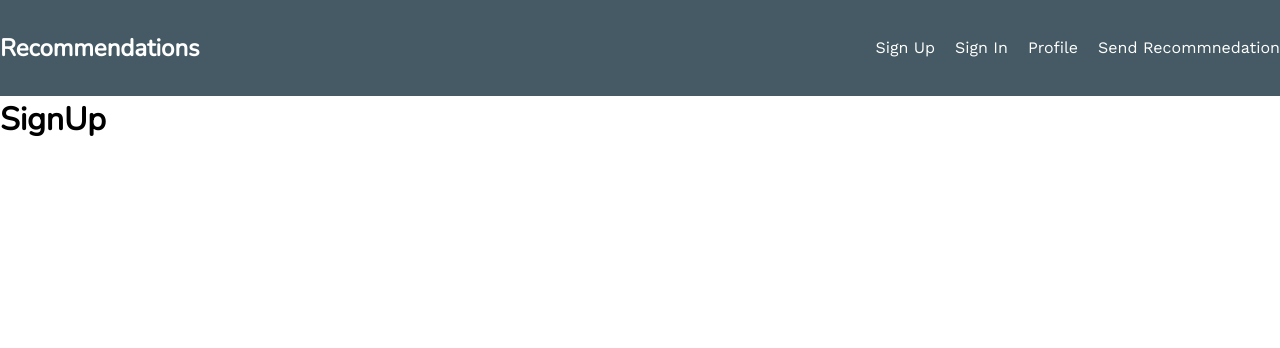
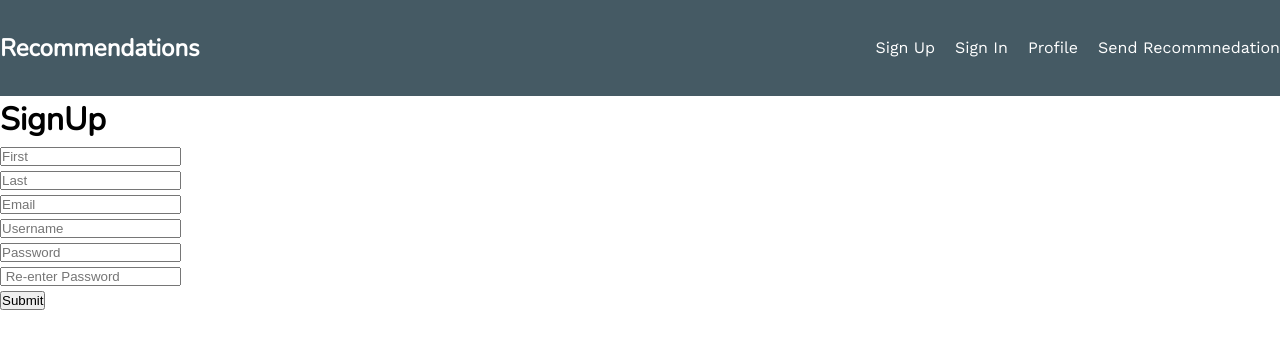
Before and after one commit to cooltable/recommendations-, a Vue app in the folder client/: page /#/register in a window 1280 px wide. Shown: the top 348 px of the page. Built offline with nearby package versions, Linux system fonts and the light colour scheme.

Commit message:
updated forms for register and login

```diff
--- a/client/package.json
+++ b/client/package.json
@@ -8,6 +8,7 @@
     "lint": "vue-cli-service lint"
   },
   "dependencies": {
+    "axios": "^0.18.0",
     "material-icons": "^0.2.3",
     "typography": "^0.16.17",
     "vue": "^2.5.17",
--- a/client/src/components/form.vue
+++ b/client/src/components/loginForm.vue
@@ -1,3 +1,15 @@
+<script>
+export default {
+  name: 'login-form-comp',
+  data: function() {
+    return {
+      username: '',
+      password: '',
+    };
+  },
+};
+</script>
+
 <template>
   <div>
     <form v-on:submit.prevent="$emit('submission', username, password)" class="form">
@@ -13,15 +25,3 @@
     </form>
   </div>
 </template>
-
-<script>
-export default {
-	name: "form-comp",
-	data: function() {
-		return {
-			username: "",
-			password: "",
-		};
-	},
-};
-</script>
--- /dev/null
+++ b/client/src/components/registerForm.vue
@@ -0,0 +1,80 @@
+<script>
+export default {
+  name: 'register-form-comp',
+  data: function() {
+    return {
+      errors: [],
+      username: '',
+      password: '',
+      password2: '',
+      firstname: '',
+      lastname: '',
+      email: '',
+    };
+  },
+  methods: {
+    checkForm: function(e) {
+      this.errors = [];
+      if (
+        !username ||
+        !password ||
+        !password2 ||
+        !firstname ||
+        !lastname ||
+        !email
+      ) {
+        this.errors.push('Please complete the required fields.');
+      }
+      if (password !== password2) {
+        this.errors.push('The passwords do not match.');
+      }
+      if (
+        username &&
+        password &&
+        firstname &&
+        lastname &&
+        email & (password === password2)
+      )
+        $emit('submission', username, password, firstname, lastname, email);
+    },
+  },
+};
+</script>
+
+<template>
+  <div>
+    <form @submit.prevent="checkForm" class="form">
+      <p v-if="errors.length">
+    <b>Please correct the following error(s):</b>
+    <ul>
+      <li v-for="error in errors">{{ error }}</li>
+    </ul>
+  </p>
+      <div class="input-wrapper">
+        <input v-model ='firstname' class="input" type="text" placeholder="First">
+        <span class ='border'></span>
+      </div>
+      <div class="input-wrapper">
+        <input v-model ='lastname' class="input" type="text" placeholder="Last">
+        <span class ='border'></span>
+      </div>
+      <div class="input-wrapper">
+        <input v-model ='email' class="input" type="email" placeholder="Email">
+        <span class ='border'></span>
+      </div>
+      <div class="input-wrapper">
+        <input v-model ='username' class="input" type="text" placeholder="Username">
+        <span class ='border'></span>
+      </div>
+      <div class="input-wrapper">
+        <input v-model='password' class="input" type="password" placeholder="Password">
+        <span class ='border'></span>
+      </div>
+      <div class="input-wrapper">
+        <input v-model='password2' class="input" type="password" placeholder=" Re-enter Password">
+        <span class ='border'></span>
+      </div>
+      <button class="button">Submit</button>
+    </form>
+  </div>
+</template>
--- a/client/src/views/Login.vue
+++ b/client/src/views/Login.vue
@@ -1,5 +1,31 @@
+<script>
+import LoginFormComp from '@/components/loginForm.vue';
+import axios from 'axios';
+
+export default {
+  name: 'login',
+  components: {
+    LoginFormComp,
+  },
+  methods: {
+    login: function(username, password) {
+      axios
+        .post('http://localhost:8000/auth/login', { username, password })
+        .then(response => {
+          console.log(response);
+          this.$router.push('/profile');
+        })
+        .catch(error => {
+          console.log(error);
+        });
+    },
+  },
+};
+</script>
+
 <template>
   <div class="login">
     <h1>Login</h1>
+    <login-form-comp v-on:submission="login"/>
   </div>
 </template>
--- a/client/src/views/Register.vue
+++ b/client/src/views/Register.vue
@@ -1,5 +1,37 @@
+<script>
+import RegisterFormComp from '@/components/registerForm.vue';
+import axios from 'axios';
+
+export default {
+  name: 'register',
+  components: {
+    RegisterFormComp,
+  },
+  methods: {
+    register: function(username, password, first_name, last_name, email) {
+      axios
+        .post('http://localhost:8000/auth/login', {
+          username,
+          password,
+          first_name,
+          last_name,
+          email,
+        })
+        .then(response => {
+          console.log(response);
+          this.$router.push('/profile');
+        })
+        .catch(error => {
+          console.log(error);
+        });
+    },
+  },
+};
+</script>
+
 <template>
   <div class="register">
     <h1>SignUp</h1>
+    <register-form-comp is-register v-on:submission="register" />
   </div>
 </template>
```
Also changed, not shown: client/src/components/landingForm.vue (deleted), 1 other file (tests, documents, lock files or other folders).
